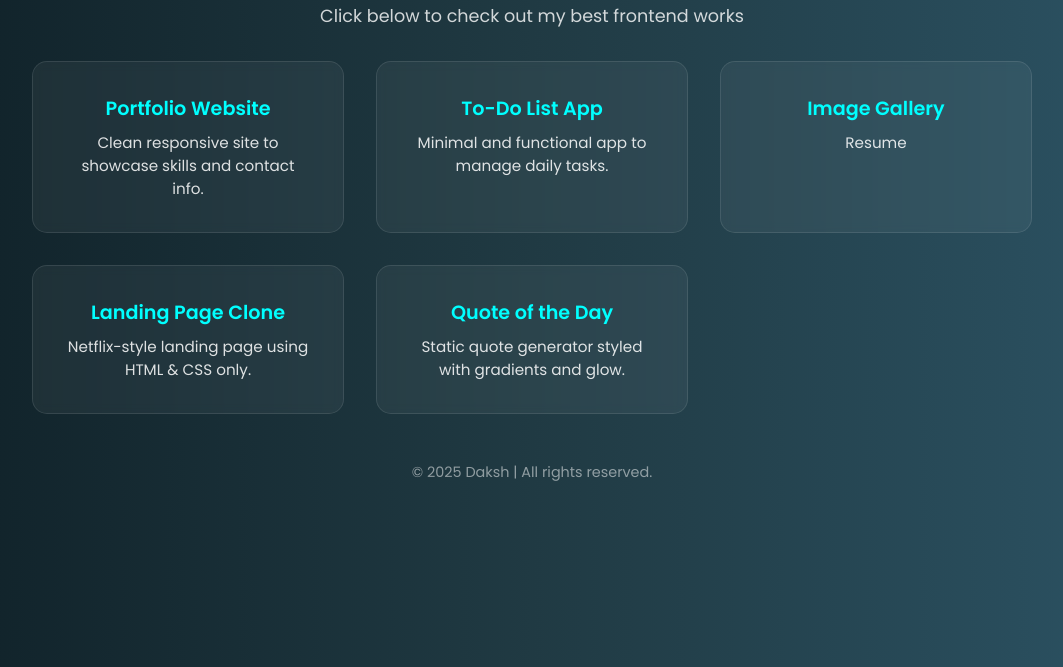
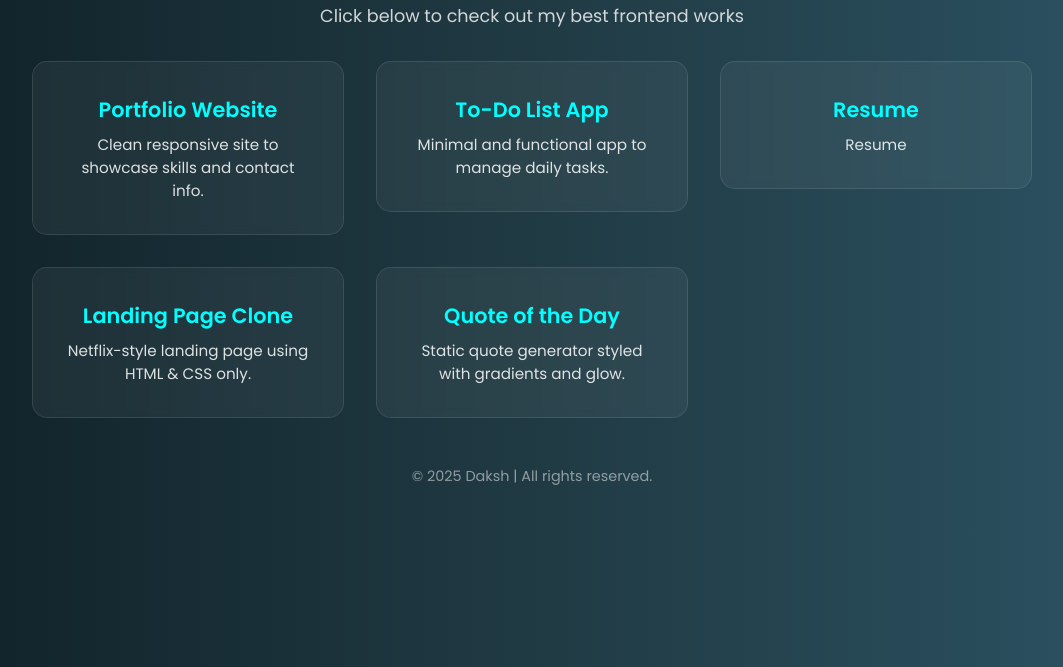
Before and after one commit to Daksh-chhabra/projects, a plain HTML site: page index.html in a window 1280 px wide. Shown: the part 133-800 px from the top of the page, without its empty margins (108-1171 px from the left). Drawn offline with Linux system fonts and the light colour scheme.

Commit message:
Update index.html

```diff
--- a/index.html
+++ b/index.html
@@ -42,6 +42,11 @@
       max-width: 1000px;
     }
 
+    .card-link {
+      text-decoration: none;
+      color: inherit;
+    }
+
     .card {
       background: rgba(255, 255, 255, 0.05);
       border: 1px solid rgba(255, 255, 255, 0.1);
@@ -58,12 +63,9 @@
       background: rgba(255, 255, 255, 0.08);
     }
 
-    .card a {
-      text-decoration: none;
+    .card h3 {
       color: #00ffff;
-      font-weight: 600;
-      font-size: 1.2rem;
-      display: inline-block;
+      font-size: 1.3rem;
       margin-bottom: 0.5rem;
     }
 
@@ -81,30 +83,40 @@
 </head>
 <body>
 
-  <h1>Welcome to Daksh's Projects</h1>
+  <h1>Welcome to My Projects</h1>
   <p class="sub">Click below to check out my best frontend works</p>
 
   <div class="projects">
+    <a href="project/portfolio/index.html" target="_blank" class="card-link">
       <div class="card">
-      <a href="project/portfolio/index.html" target="_blank">Portfolio Website</a>
+        <h3>Portfolio Website</h3>
         <p>Clean responsive site to showcase skills and contact info.</p>
       </div>
+    </a>
+    <a href="project/to do list/todo.html" target="_blank" class="card-link">
       <div class="card">
-      <a href="project/to do list/todo.html" target="_blank">To-Do List App</a>
+        <h3>To-Do List App</h3>
         <p>Minimal and functional app to manage daily tasks.</p>
       </div>
+    </a>
+    <a href="project/resume/resume.html" target="_blank" class="card-link">
       <div class="card">
-      <a href="project/resume/resume.html" target="_blank">Image Gallery</a>
+        <h3>Resume</h3>
         <p>Resume</p>
       </div>
+    </a>
+    <a href="project/landing page/landing.html" target="_blank" class="card-link">
       <div class="card">
-      <a href="project/landing page/landing.html" target="_blank">Landing Page Clone</a>
+        <h3>Landing Page Clone</h3>
         <p>Netflix-style landing page using HTML & CSS only.</p>
       </div>
+    </a>
+    <a href="project/quotes/quotes.html" target="_blank" class="card-link">
       <div class="card">
-      <a href="project/quotes/quotes.html" target="_blank">Quote of the Day</a>
+        <h3>Quote of the Day</h3>
         <p>Static quote generator styled with gradients and glow.</p>
       </div>
+    </a>
   </div>
 
   <footer>
```
Lines whose indentation alone changed are shown as unchanged.
